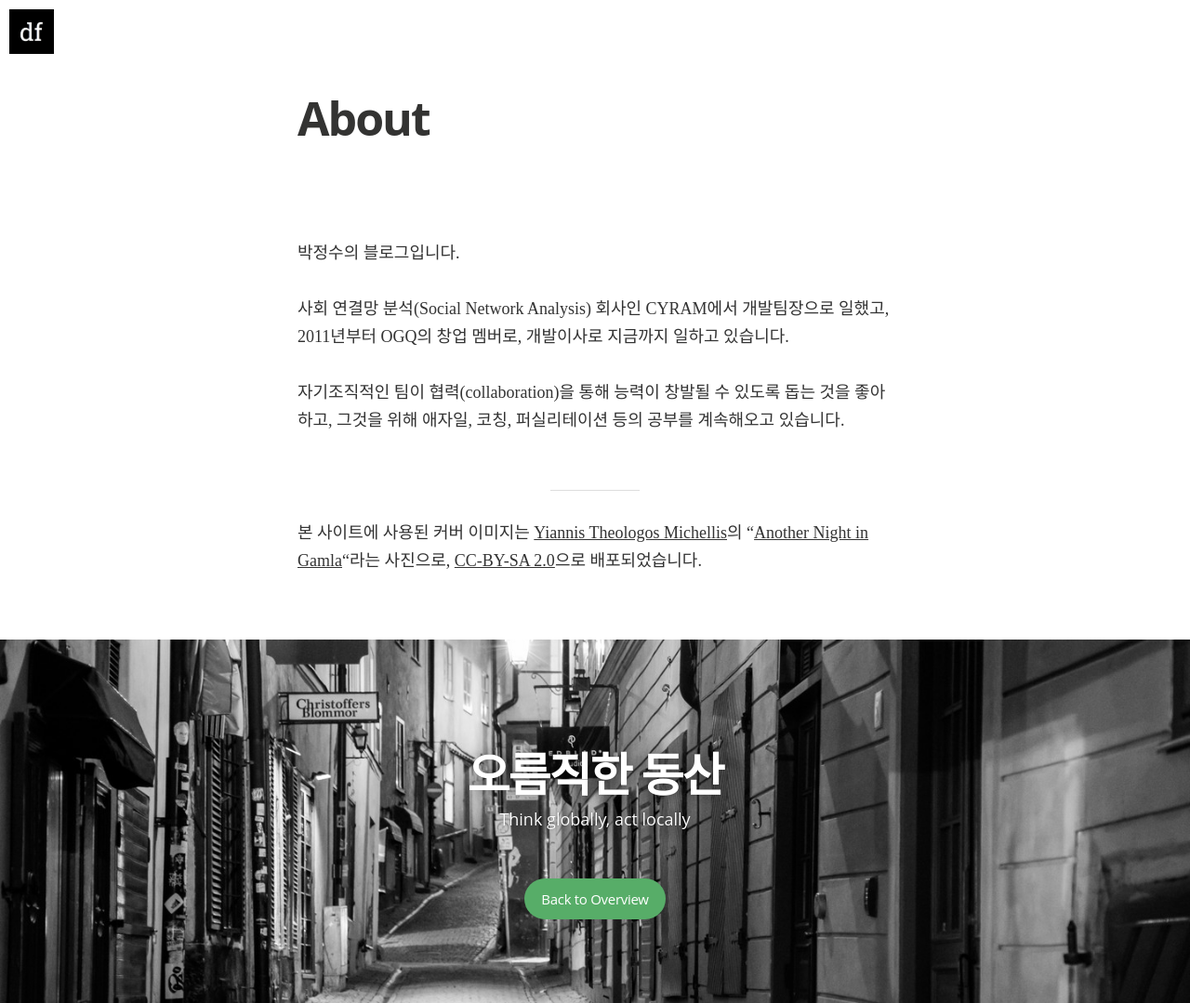
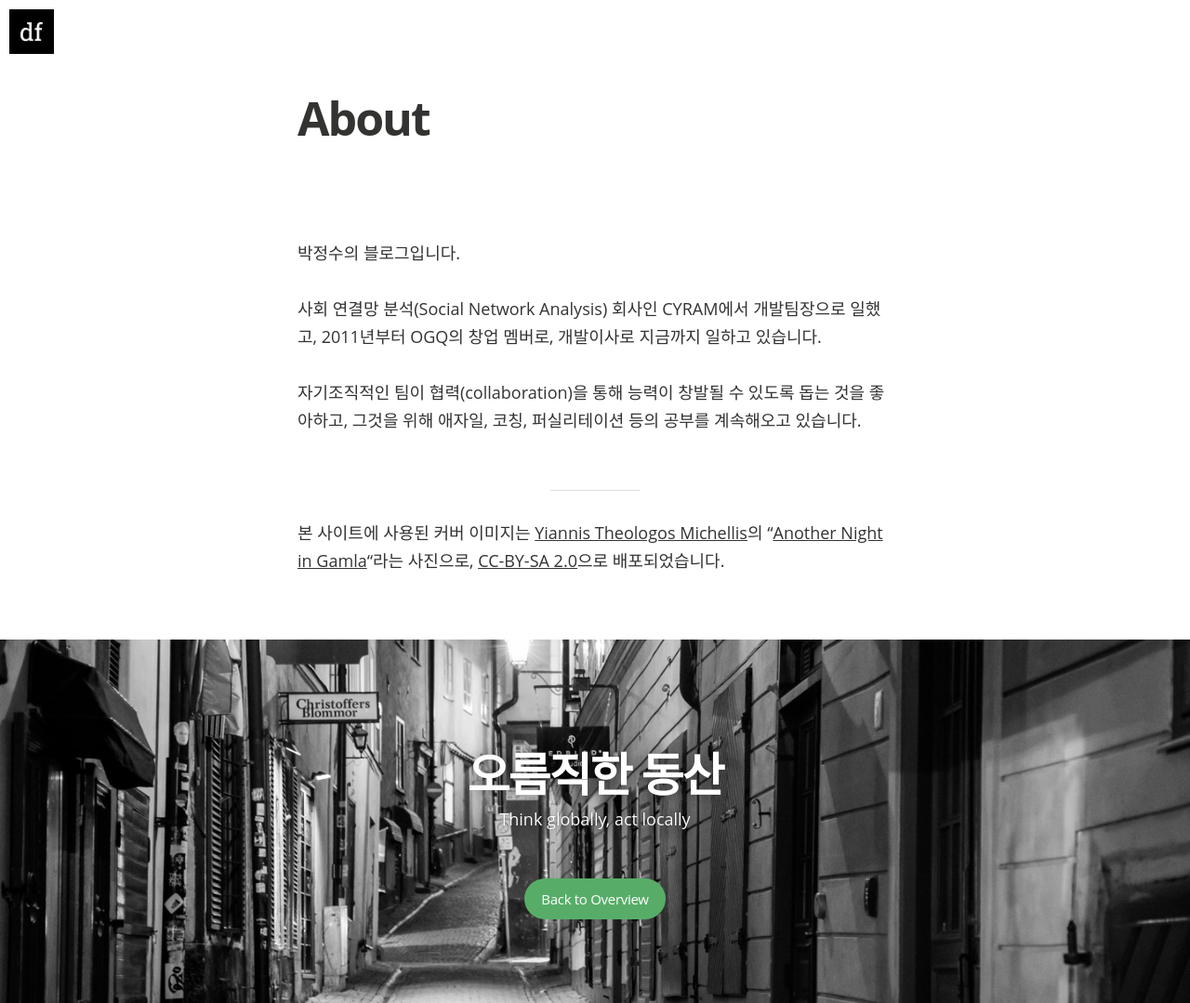
Before and after one commit to toracle/toracle.github.io, a Jekyll site: the page built from about.md, in a window 1280 px wide. Shown: the whole page at 93% size. Built offline with Jekyll 4.4.1, drawn with Linux system fonts in a browser that asks for light colours; nearby versions of some CDN libraries; some web fonts are replaced; comment, search, counter and statistics services are not loaded.

Commit message:
use sans for content paragraph style

```diff
--- a/css/main.sass
+++ b/css/main.sass
@@ -343,7 +343,7 @@ body
       text-overflow: ellipsis
   .post-content
     width: 100%
-    font-family: $font-serif
+    font-family: $font-sans
     color: #333
     h1, h2, h3
       font-family: $font-sans
```
